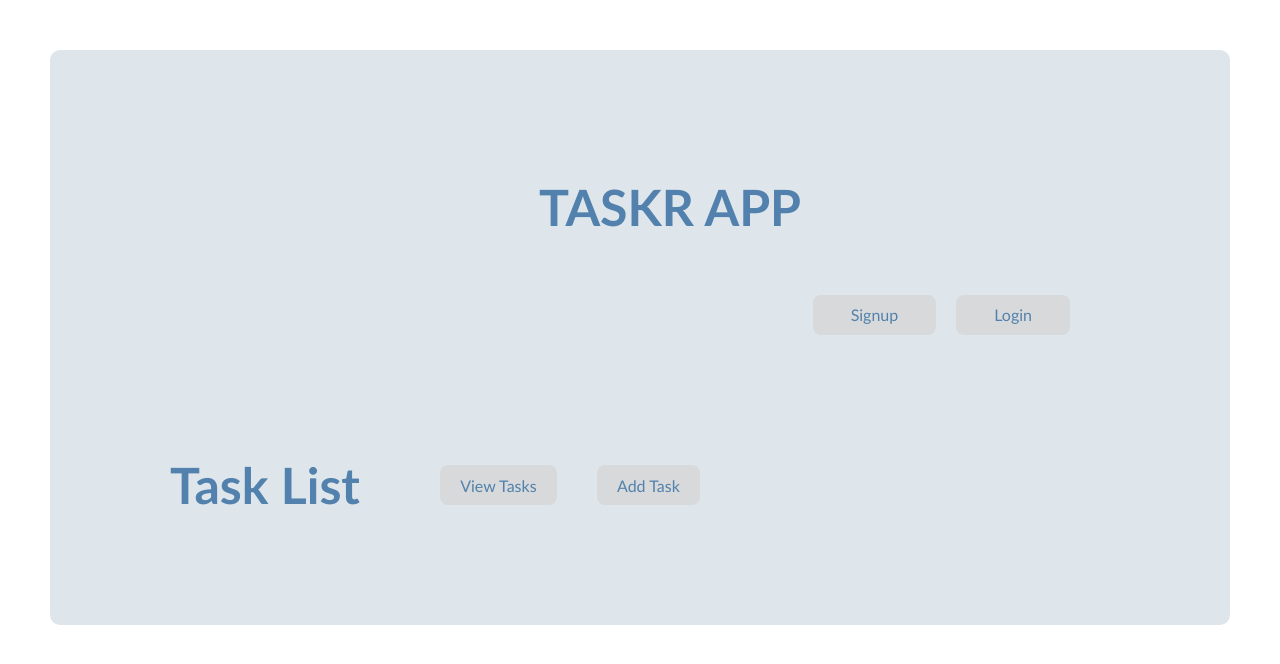
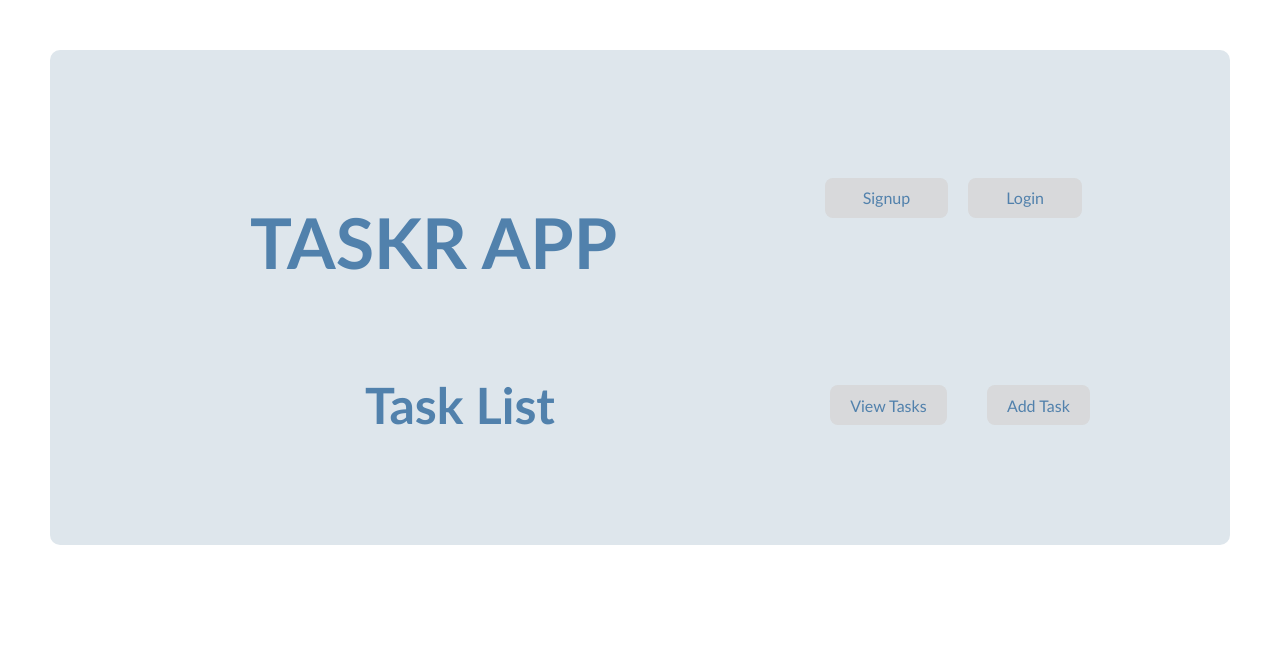
Before and after one commit to StrolineDigital/Taskr, a React (Vite) app in the folder client/: page / in a window 1280 px wide. Shown: the top 664 px of the page. Built offline with nearby package versions, Linux system fonts and the light colour scheme.

Commit message:
updated navbar and css

```diff
--- a/client/src/App.css
+++ b/client/src/App.css
@@ -26,8 +26,6 @@
     list-style: none;
     padding: 0;
 
-
-
   }
 
   li {
@@ -47,11 +45,11 @@
   .container {
     width: 100%;
     max-width: 1200px;
-    margin: 0 auto;
+    margin: auto;
     padding: 0 20px;
     align-items: center;
     display: flex;
-
+    margin-top: 100px;
   }
 
 @media screen and (max-width: 600px) {
--- a/client/src/components/navbar.css
+++ b/client/src/components/navbar.css
@@ -0,0 +1,26 @@
+.header{
+    display: flexbox
+
+}
+
+.title {
+    font-size: 70px;
+    font-weight: 700;
+    display: flex;
+    flex-direction: column;
+    justify-content: left;
+    float: left;
+    margin: auto;
+    padding: 10px;
+}
+
+.menuItems{
+    display: flex;
+    flex-direction: column;
+    justify-content: end;
+    margin: 0 10px;
+    border: solid 1px transparent;
+    padding: 7px;
+    border-radius: 8px;
+   float:right;
+}
--- a/client/src/components/navbar.jsx
+++ b/client/src/components/navbar.jsx
@@ -35,21 +35,21 @@ function Nav() {
       );
     }
   }
-
   return (
-    <header className="flex-row px-1">
-      <h1>
-        <Link to="/">
+    <>
+<div className="header">
+{/**  TITLE/HEADER */}
+<div className="title"> <Link to="/">
           <span >    </span>
           TASKR APP
-        </Link>
-      </h1>
+        </Link></div>
 
-      <nav>
-        {showNavigation()}
-      </nav>
-    </header>
+{/**  List/Menu Items */}
+<div className="menuItems">    {showNavigation()}</div>
+</div>
+
+    </>
   );
-}
 
+  }
 export default Nav;
--- a/client/src/index.css
+++ b/client/src/index.css
@@ -15,6 +15,9 @@ h1 {
   font-size: 3.2em;
   line-height: 1.1;
   color: #5181AC;
+  font-weight: 600;
+  text-align: center;
+  margin: auto;
 }
 
 button {
--- a/client/src/pages/tasks.jsx
+++ b/client/src/pages/tasks.jsx
@@ -11,7 +11,7 @@ function Tasks(props) {
   console.log(props.tasks);
 //This function will allow users to submit an update to a task
   const submitUpdate = (value) => {
-    props.editTasksItem(edit.id, value);
+    props.editTasksItem(edit.id, value); ///DOES NOTHING
     setEdit({ id: null, value: '', eagerness: '' });
   };
 /*
--- a/client/src/pages/viewTasks.jsx
+++ b/client/src/pages/viewTasks.jsx
@@ -3,7 +3,7 @@ import AddTask from './addTask';
 import Tasks from './tasks';
 
 function ViewTasks() {
-    const [view, setView] = useState('tasks');
+    const [view, setView] = useState('tasks');// You arent saving any data
 
     return (
         <div>
```
Also changed, not shown: client/src/pages/home.jsx (line endings or trailing spaces).
